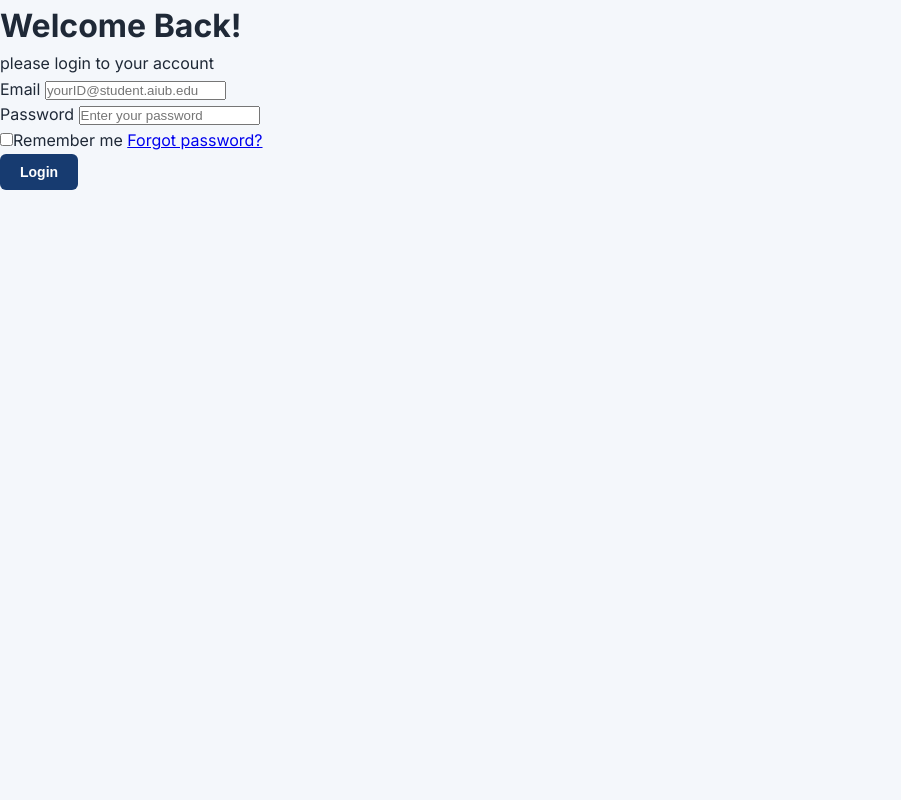
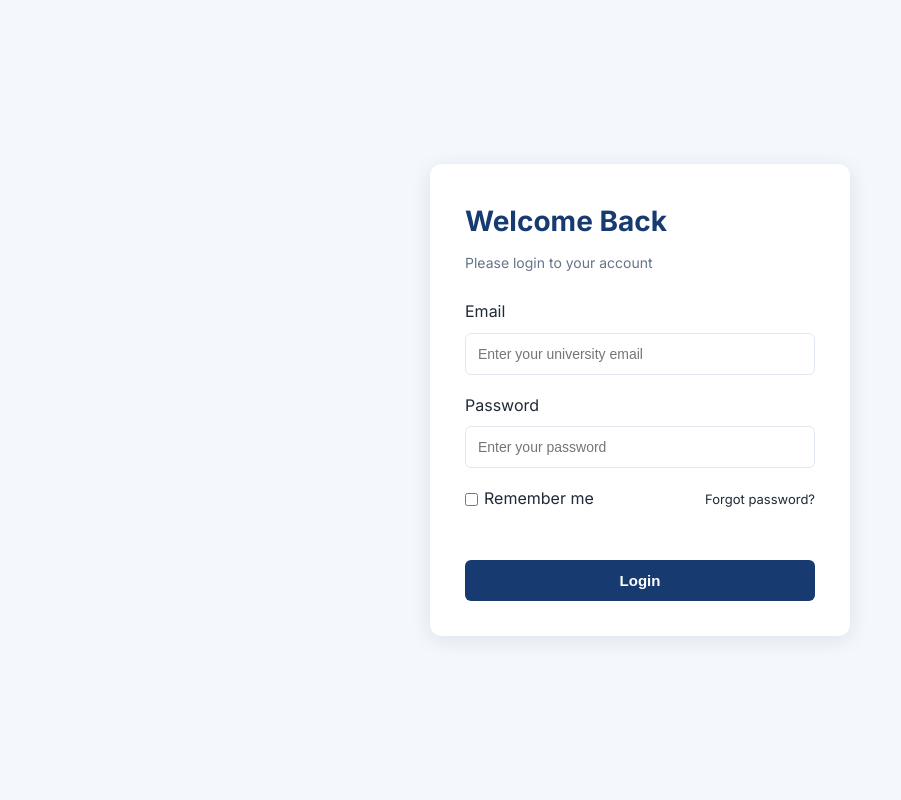
Before and after one commit to Wafee-04/Campus-Flow, a PHP site: page /modules/auth/login.html in a window 1280 px wide. Shown: the whole page, without its empty margins (0-901 px from the left). Run offline with PHP 8.4, Linux system fonts and the light colour scheme.

Commit message:
Complete login frontend

```diff
--- a/Assets/css/auth.css
+++ b/Assets/css/auth.css
@@ -0,0 +1,138 @@
+/* Login page layout */
+
+.login-card form {
+    display: flex;
+    flex-direction: column;
+    gap: 18px;
+}
+.login-container {
+    min-height: 100vh;
+    display: flex;
+    justify-content: center;
+    align-items: center;
+    padding: 20px;
+}
+
+/* Login card */
+
+.login-card h1 {
+    color: var(--primary-color);
+    font-size: 28px;
+    margin-bottom: 8px;
+}
+
+.login-card > p {
+    color: var(--secondary-text);
+    font-size: 14px;
+    margin-bottom: 25px;
+}
+
+.login-card form > div:not(.login-options) {
+    display: flex;
+    flex-direction: column;
+    gap: 8px;
+}
+
+.login-card input[type="email"],
+.login-card input[type="password"],
+.login-card input[type="text"] {
+    width: 100%;
+    padding: 12px;
+    border: 1px solid var(--border-color);
+    border-radius: 6px;
+    font-size: 14px;
+    outline: none;
+}
+
+.login-card input:focus {
+    border-color: var(--accent-color);
+    box-shadow: 0 0 0 3px rgba(37,99,235,0.12);
+}
+
+.login-card .btn-primary {
+    width: 100%;
+    padding: 12px;
+    font-size: 15px;
+}
+
+.login-options {
+    display: flex;
+    flex-direction: row;
+    justify-content: space-between;
+    align-items: center;
+    width: 100%;
+}
+
+.login-options label {
+    display: flex;
+    align-items: center;
+    gap: 6px;
+    width: auto;
+}
+
+.login-options a {
+    color: var(--accent-color);
+    text-decoration: none;
+    font-size: 13px;
+}
+
+.login-options a:hover {
+    text-decoration: underline;
+}
+
+.login-card {
+    width: 100%;
+    max-width: 420px;
+    background-color: var(--white);
+    padding: 35px;
+    border-radius: 12px;
+    box-shadow: 0 4px 20px rgba(23, 59, 112, 0.10);
+}
+
+@media(max-width: 600px) {
+
+    .login-card {
+        padding: 25px;
+    }
+
+    .login-card h1 {
+        font-size: 24px;
+    }
+}
+
+.password-input-wrapper {
+    display: flex;
+    align-items: center;
+    position: relative;
+}
+
+.password-input-wrapper input {
+    flex: 1;
+    padding-right: 60px;
+}
+
+.password-input-wrapper button {
+    position: absolute;
+    right: 12px;
+    background: none;
+    border: none;
+    cursor: pointer;
+    font-size: 13px;
+    font-weight: 600;
+    color: var(--accent-color);
+}
+
+#loginMessage {
+    font-size: 13px;
+    margin-top: 12px;
+    text-align: center;
+    font-weight: 500;
+}
+
+.message-error {
+    color: var(--danger-color);
+}
+
+.message-success {
+    color: var(--success-color);
+}
--- a/Assets/css/common.css
+++ b/Assets/css/common.css
@@ -48,5 +48,5 @@ body{
 }
 
 .btn-primary:hover{
-    background-color: var(--accent-color);
+    background-color: #102C54;
 }
--- /dev/null
+++ b/Assets/js/auth.js
@@ -0,0 +1,48 @@
+const passwordInput = document.getElementById("password");
+const togglePassword = document.getElementById("togglePassword");
+
+togglePassword.addEventListener("click", function(){
+
+    if(passwordInput.type === "password"){
+        passwordInput.type = "text";
+        togglePassword.textContent = "Hide";
+    }
+    else{
+        passwordInput.type = "password";
+        togglePassword.textContent = "Show";
+    }
+});
+
+const rememberMe = document.getElementById("rememberMe");
+
+const loginForm = document.querySelector("form");
+const emailInput = document.getElementById("email");
+const loginMessage = document.getElementById("loginMessage");
+
+loginForm.addEventListener("submit", function(event){
+    event.preventDefault();
+
+    const isRemembered = rememberMe.checked;
+    console.log(isRemembered);
+
+    const email = emailInput.value.trim();
+    const password = passwordInput.value;
+
+    if(email === "" || password === ""){
+        loginMessage.textContent = "Please fill in all fields.";
+        loginMessage.className = "message-error";
+        return;
+    }
+
+    const lowerCaseEmail = email.toLowerCase();
+
+    if(!lowerCaseEmail.endsWith("@student.aiub.edu") && !lowerCaseEmail.endsWith("@aiub.edu")){
+        loginMessage.textContent = "Please enter your official AIUB email address.";
+        loginMessage.className = "message-error";
+        return;
+    }
+
+    loginMessage.textContent = "Logging in";
+
+    loginMessage.className = "message-success";
+});
--- a/modules/auth/login.html
+++ b/modules/auth/login.html
@@ -4,35 +4,48 @@
     <meta charset="UTF-8">
     <meta name="viewport" content="width=device-width, initial-scale=1.0">
     <title>Login</title>
-    <link rel="stylesheet" href="../../Assets/css/common.css">
-    <link rel="stylesheet" href="../../Assets/css/auth.css">
+    <link rel="stylesheet" href="../../assets/css/common.css">
+    <link rel="stylesheet" href="../../assets/css/auth.css">
 </head>
 <body>
     <main>
         <div class ="login-container">
              <div class="login-card">
-                <h1>Welcome Back!</h1>
-                <p>please login to your account</p>
+                <h1>Welcome Back</h1>
+                <p>Please login to your account</p>
 
                 <form action="#" method="get">
                     <div>
                         <label for="email">Email</label>
-                        <input type="email" id="email" name="email" placeholder="yourID@student.aiub.edu" required>
+                        <input type="email" id="email" name="email" placeholder="Enter your university email" required>
                     </div>
-                    <div>
+                    <div class="password-group">
                         <label for="password">Password</label>
-                        <input type="password" id="password" name="password" placeholder="Enter your password" required>
+                        <div class="password-input-wrapper">
+                            <input type="password" id="password" name="password" placeholder="Enter your password" required>
+
+                            <button type="button" id="togglePassword">
+
+                            </button>
+                        </div>
+
                     </div>
-                    <div>
-                        <label><input type ="checkbox" name="remember">Remember me</label>
+                    <div class="login-options">
+                        <label>
+                            <input type ="checkbox" id="rememberMe" name="remember">
+                            Remember me
+                        </label>
+
                         <a href="#">Forgot password?</a>
                     </div>
+
+                    <p id="loginMessage"></p>
                     <button class="btn-primary" type="submit">Login</button>
-                </formm>
+                </form>
             </div>
         </div>
     </main>
-
+   <script src="../../assets/js/auth.js"></script>
 
 </body>
 </html>
```
Also changed, not shown: style-test.html (added, +27 -0 lines), index.html (added), 1 other file.
